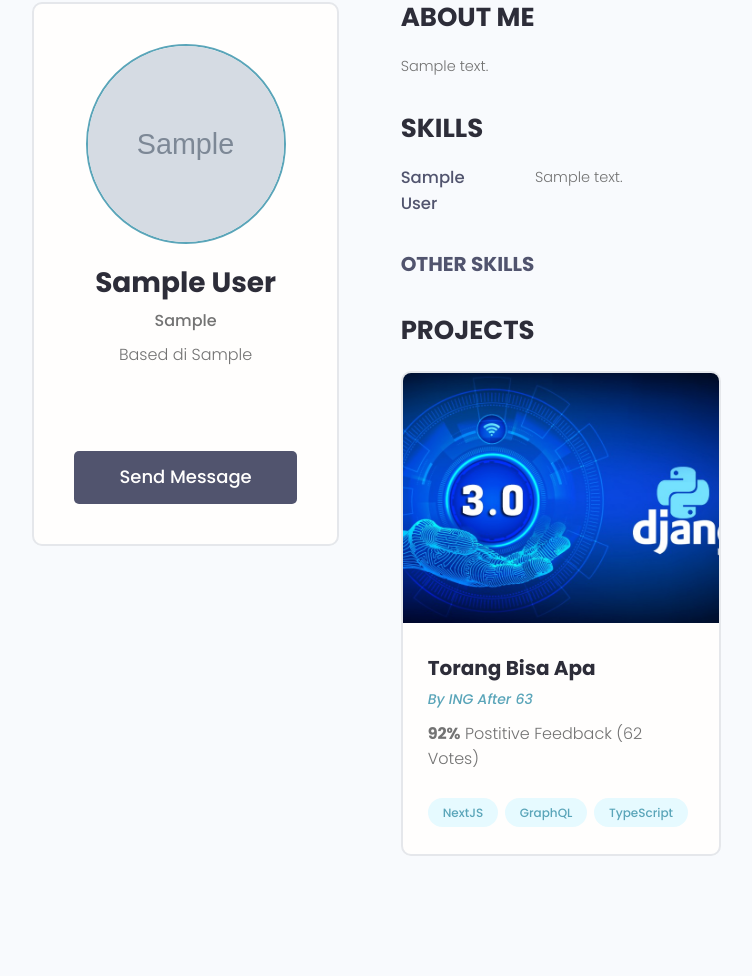
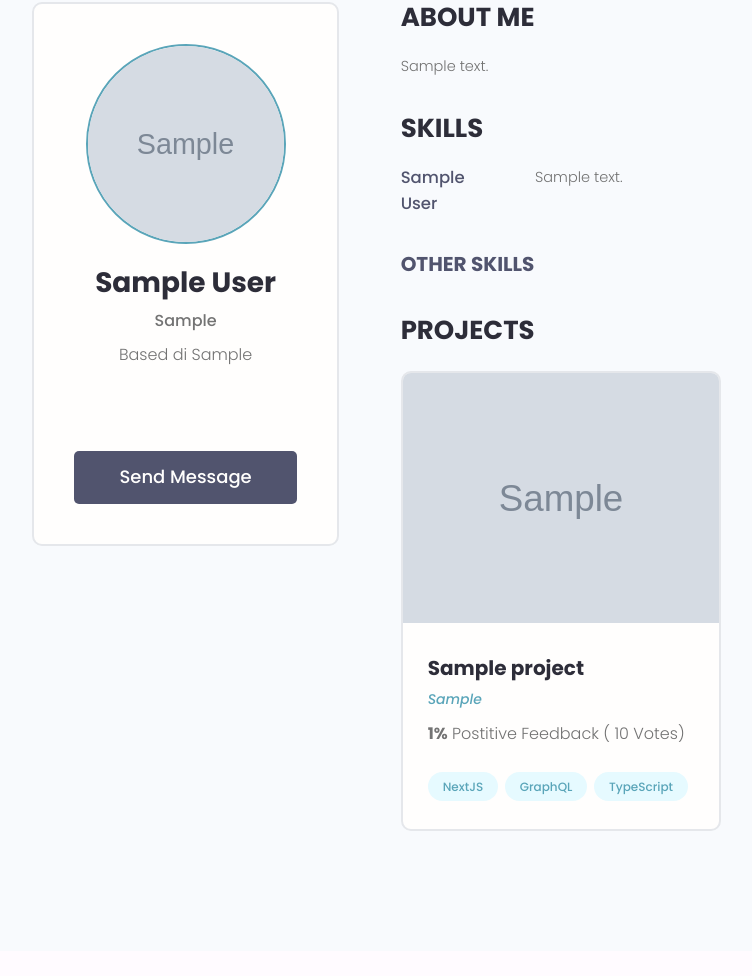
Before and after one commit to gurnitha/2022-django-torang-bisa-apa, a Django app: page /user/profile/00000000-0000-0000-0000-000000000001/ in a window 1280 px wide. Shown: the part 134-1110 px from the top of the page, without its empty margins (96-848 px from the left). After the commit the page ends 965 px from the top, so only its background shows below. Run offline with Django 3.2, Linux system fonts and the light colour scheme; tables that the repository leaves empty hold one stand-in row (values such as "Sample post"); grey boxes marked "Sample" are stand-in pictures; some libraries are stand-ins or nearby versions.

Commit message:
20.9 Membuat user profile page dinamis Part 5 - Showing all projects AS CHILD of profile

```diff
--- a/users/templates/users/profile_user.html
+++ b/users/templates/users/profile_user.html
@@ -109,21 +109,22 @@
                         <h3 class="devInfo__title">Projects</h3>
                         <div class="grid grid--two">
 
+                            {% for obj in profile.project_set.all %}
                             <!-- Card -->
                             <div class="column">
                                 <div class="card project">
                                     <a href="single-project.html" class="project">
                                         <img class="project__thumbnail"
-                                            src="{% static 'images/django3.jpeg' %}"
-                                            alt="project thumbnail" />
+                                            src="{{obj.featured_image.url}}" alt="project thumbnail" />
                                         <div class="card__body">
-                                            <h3 class="project__title">Torang Bisa Apa</h3>
-                                            <p>
-                                    <a class="project__author"
-                                        href="profile.html">By ING After 63</a></p>
+                                            <h3 class="project__title">{{obj.title}}</h3>
+                                            <p><a class="project__author"
+                                                href="profile.html">{{obj.owner|title}}</a></p>
                                         <p class="project--rating">
-                                    <span style="font-weight: bold;">92%</span> Postitive
-                                    Feedback (62 Votes)
+                                            <span style="font-weight: bold;">{{obj.vote_ratio}}%</span>
+                                            Postitive Feedback (
+                                                {{obj.vote_total}}
+                                                Vote{{obj.vote_total|pluralize:"s"}})
                                         </p>
                                         <div class="project__tags">
                                             <span class="tag tag--pill tag--main">
@@ -141,6 +142,7 @@
                                 </div>
                             </div>
                             <!-- END Card -->
+                            {% endfor %}
 
                         </div>
                     </div>
```
Also changed, not shown: README.md, static/images/ecommerce.JPG (added). Lines whose indentation alone changed are shown as unchanged.
